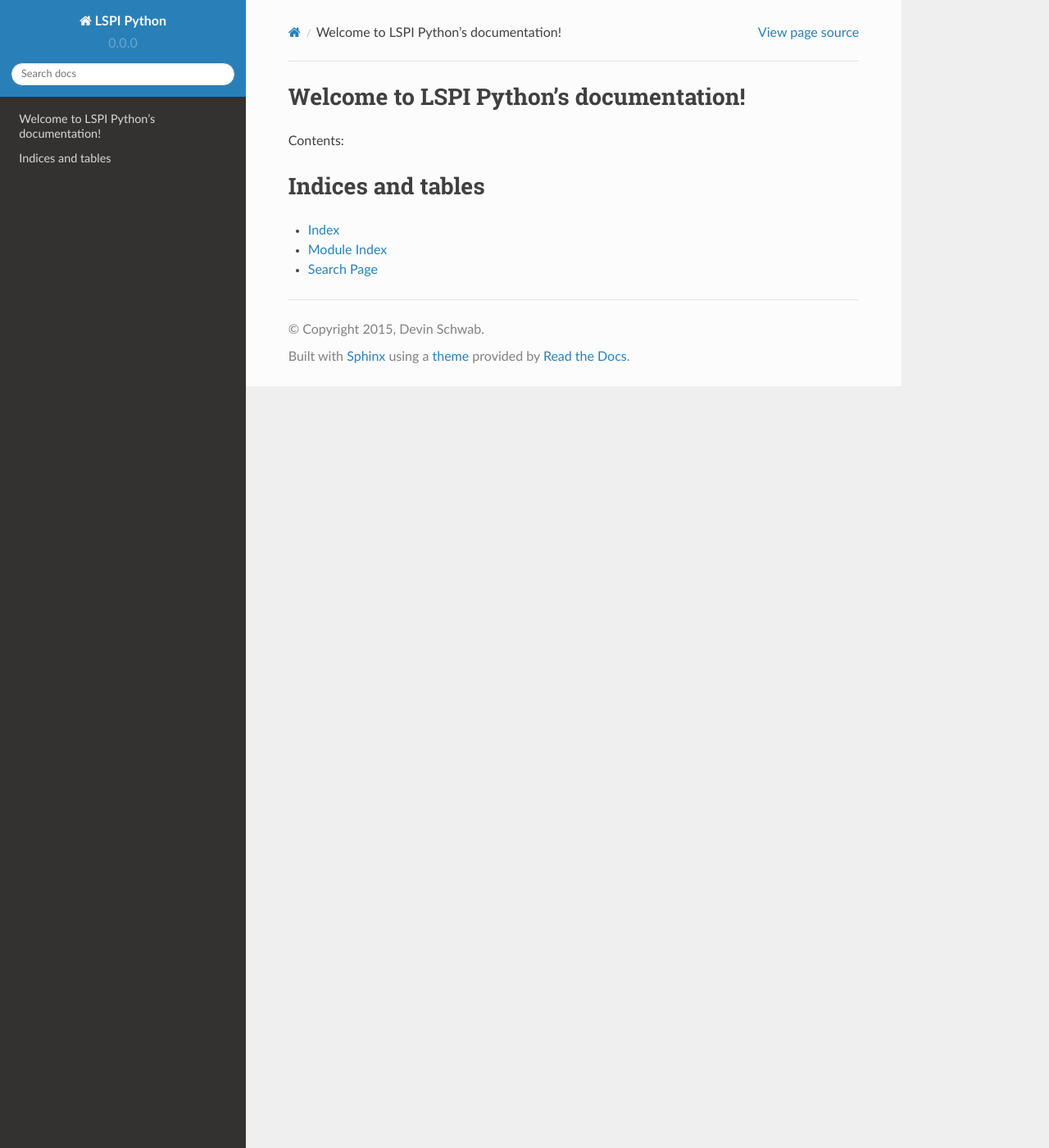
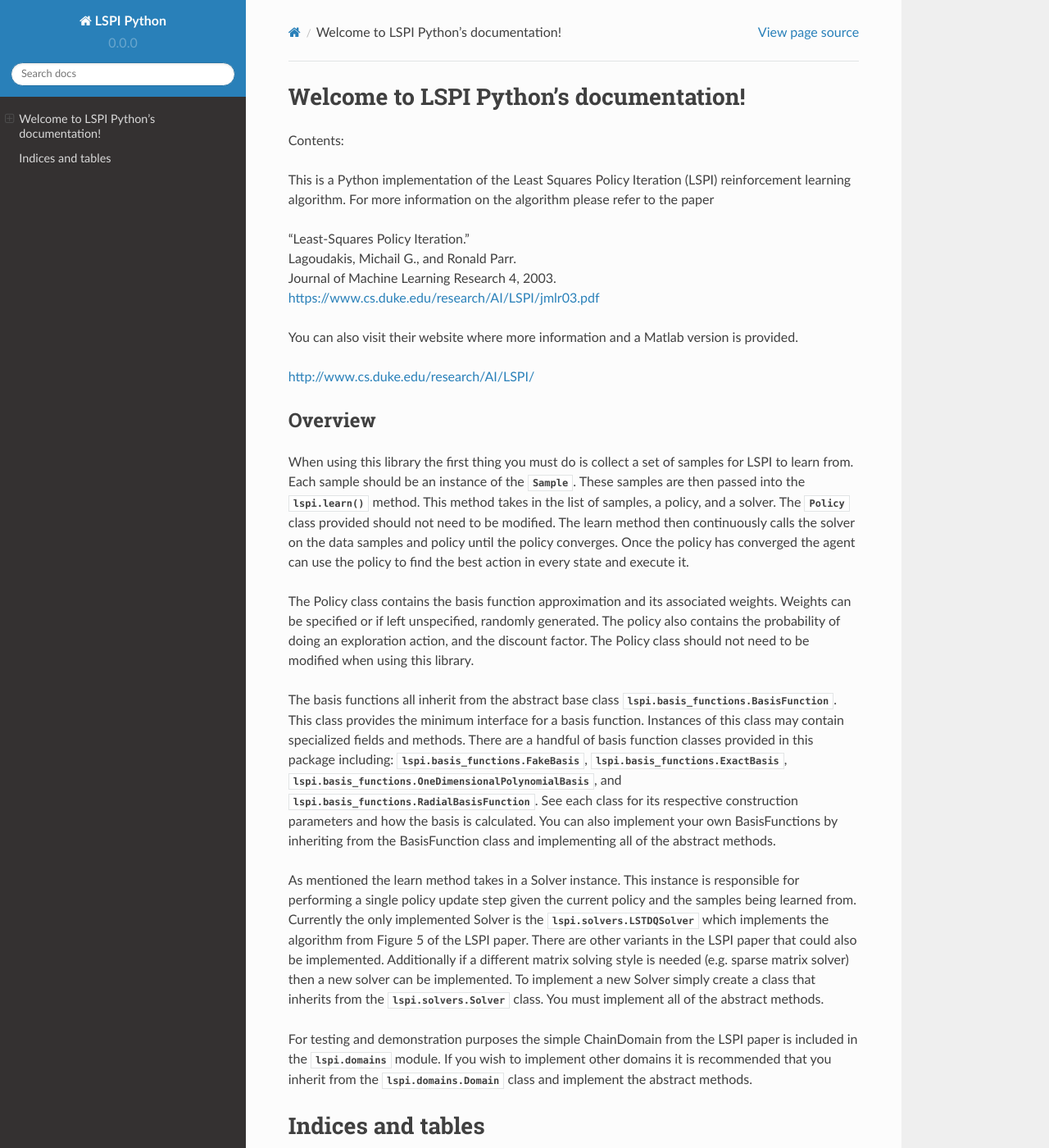
Before and after one commit to rhololkeolke/lspi-python, a Sphinx documentation site: the page built from docs/source/index.rst, in a window 1280 px wide and 1400 px high. Shown: the whole window at 82% size. Built offline with Sphinx 7.4.7 and the Read the Docs theme 2.0.0, drawn with Linux system fonts in a browser that asks for light colours; pages that are not in the unit, such as notebooks, are missing from menus.

Commit message:
Updated the documentation.

```diff
--- a/docs/source/index.rst
+++ b/docs/source/index.rst
@@ -13,6 +13,57 @@ Contents:
 
    autodoc/modules
 
+
+This is a Python implementation of the Least Squares Policy Iteration (LSPI) reinforcement learning algorithm.
+For more information on the algorithm please refer to the paper
+
+| “Least-Squares Policy Iteration.”
+| Lagoudakis, Michail G., and Ronald Parr.
+| Journal of Machine Learning Research 4, 2003.
+| `<https://www.cs.duke.edu/research/AI/LSPI/jmlr03.pdf>`_
+
+You can also visit their website where more information and a Matlab version is provided.
+
+`<http://www.cs.duke.edu/research/AI/LSPI/>`_
+
+Overview
+--------
+
+When using this library the first thing you must do is collect a set of samples
+for LSPI to learn from. Each sample should be an instance of the :class:`Sample`.
+These samples are then passed into the :func:`lspi.learn` method. This method
+takes in the list of samples, a policy, and a solver. The :class:`Policy` class
+provided should not need to be modified. The learn method then continuously
+calls the solver on the data samples and policy until the policy converges. Once
+the policy has converged the agent can use the policy to find the best action
+in every state and execute it.
+
+The Policy class contains the basis function approximation and its associated weights.
+Weights can be specified or if left unspecified, randomly generated. The policy
+also contains the probability of doing an exploration action, and the discount factor.
+The Policy class should not need to be modified when using this library.
+
+The basis functions all inherit from the abstract base class :class:`lspi.basis_functions.BasisFunction`. This
+class provides the minimum interface for a basis function. Instances of this class
+may contain specialized fields and methods. There are a handful of basis function
+classes provided in this package including: :class:`lspi.basis_functions.FakeBasis`, :class:`lspi.basis_functions.ExactBasis`,
+:class:`lspi.basis_functions.OneDimensionalPolynomialBasis`, and :class:`lspi.basis_functions.RadialBasisFunction`. See
+each class for its respective construction parameters and how the basis is calculated.
+You can also implement your own BasisFunctions by inheriting from the BasisFunction class and implementing
+all of the abstract methods.
+
+As mentioned the learn method takes in a Solver instance. This instance is responsible
+for performing a single policy update step given the current policy and the samples being
+learned from. Currently the only implemented Solver is the :class:`lspi.solvers.LSTDQSolver` which implements
+the algorithm from Figure 5 of the LSPI paper. There are other variants in the LSPI paper that could
+also be implemented. Additionally if a different matrix solving style is needed (e.g. sparse matrix solver)
+then a new solver can be implemented. To implement a new Solver simply create a
+class that inherits from the :class:`lspi.solvers.Solver` class. You must implement all of the abstract methods.
+
+For testing and demonstration purposes the simple ChainDomain from the LSPI paper is included
+in the :mod:`lspi.domains` module. If you wish to implement other domains it is recommended
+that you inherit from the :class:`lspi.domains.Domain` class and implement the abstract methods.
+
 Indices and tables
 ==================
 
```
Also changed, not shown: README.md (+22 -0 lines).
